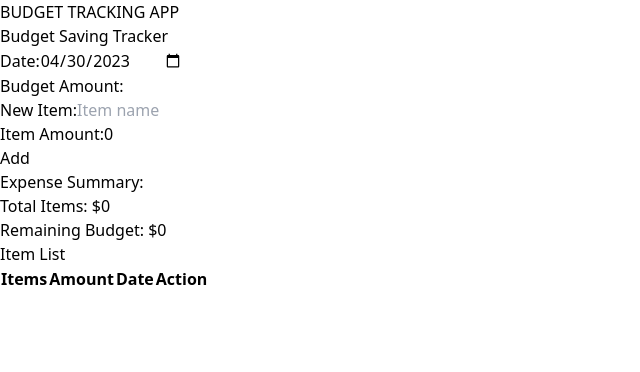
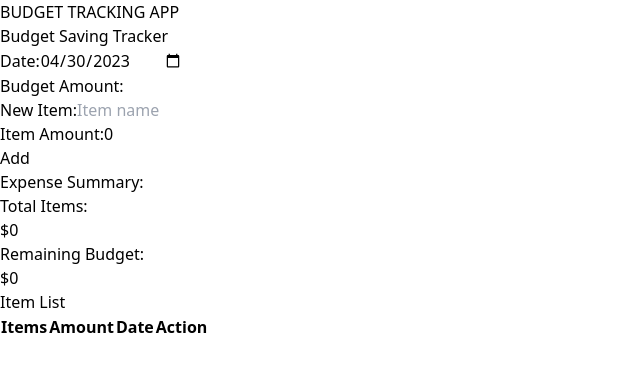
Before and after one commit to Nevram30/Task, a React (Vite) app: page / in a window 1280 px wide. Shown: the top 372 px of the page, without its empty margins (0-640 px from the left). Built offline with nearby package versions, Linux system fonts and the light colour scheme.

Commit message:
refactor

```diff
--- a/src/App.jsx
+++ b/src/App.jsx
@@ -8,7 +8,7 @@ import DateDisplay from "./DateDisplay";
 function App() {
   const [budgetPlan, setBudgetPlan] = useState("");
   const [expenses, setExpenses] = useState([]);
-  const [newExpense, setNewExpense] = useState({ title: "", amount: 0 });
+  const [newExpense, setNewExpense] = useState({ title: "", amount: 0, date: ""});
   const [date, setDate] = useState(new Date());
   const [newDate, setNewDate] = useState(new Date());
 
@@ -108,7 +108,7 @@ function App() {
       <ExpenseList
         expenses={expenses}
         handleDeleteExpense={handleDeleteExpense}
-        date={date}
+        date={date} handleDateChange={handleDateChange}
       />
       </div>
     </div>
--- a/src/ExpenseForm.jsx
+++ b/src/ExpenseForm.jsx
@@ -20,7 +20,7 @@ function ExpenseForm({
       <label>Item Amount:</label>
 
       <input
-        type="number "
+        type="number"
         value={newExpense.amount}
         onChange={handleNewExpenseAmount}
         placeholder="Expense Amount"
--- a/src/ExpenseItem.jsx
+++ b/src/ExpenseItem.jsx
@@ -45,8 +45,8 @@ function ExpenseItem({ expense, handleDeleteExpense, handleUpdateExpense, date }
           <td>{expense.amount}</td>
           <td>{expenseDateString}</td>
           <td>
-            <button onClick={handleEdit}>Edit</button>
-            <button onClick={handleDeleteExpense}>Delete</button>
+            <button onClick={handleEdit} class="text-white bg-blue-700 hover:bg-blue-800 focus:ring-4 focus:outline-none focus:ring-blue-300 font-medium rounded-lg text-sm w-full sm:w-auto px-3 mr-2 py-1.5 text-center dark:bg-blue-600 dark:hover:bg-blue-700 dark:focus:ring-blue-800">Edit</button>
+            <button onClick={handleDeleteExpense} class="text-white bg-blue-700 hover:bg-blue-800 focus:ring-4 focus:outline-none focus:ring-blue-300 font-medium rounded-lg text-sm w-full sm:w-auto px-3 py-1.5 text-center dark:bg-blue-600 dark:hover:bg-blue-700 dark:focus:ring-blue-800">Delete</button>
           </td>
         </>
       )}
--- a/src/ExpenseSummary.jsx
+++ b/src/ExpenseSummary.jsx
@@ -2,10 +2,12 @@ import React from "react";
 
 function ExpenseSummary({ totalExpenses, remainingBudget }) {
   return (
-    <div className="expense-summary ">
-      <h2 className="font-poppins font-bold mb-5">Expense Summary:</h2>
-      <p>Total Items: ${totalExpenses}</p>
-      <p>Remaining Budget: ${remainingBudget}</p>
+    <div className="expense-summary">
+      <h1 className="font-poppins font-bold mb-5">Expense Summary:</h1>
+      <div className="flex gap-10">
+      <p className="font-bold">Total Items:</p> ${totalExpenses}
+      <p className="font-bold">Remaining Budget:</p> ${remainingBudget}
+      </div>
     </div>
   );
 }
```
